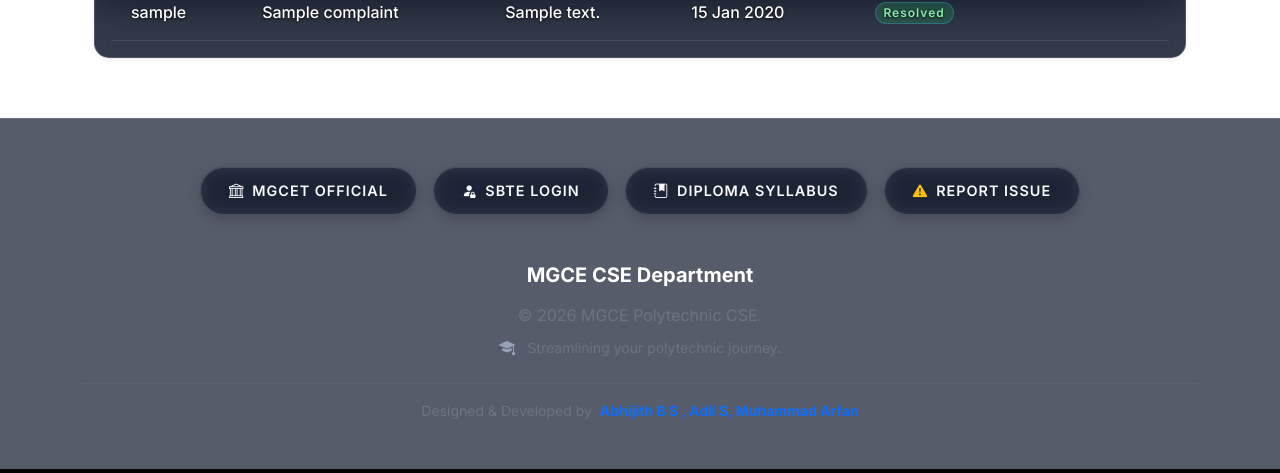
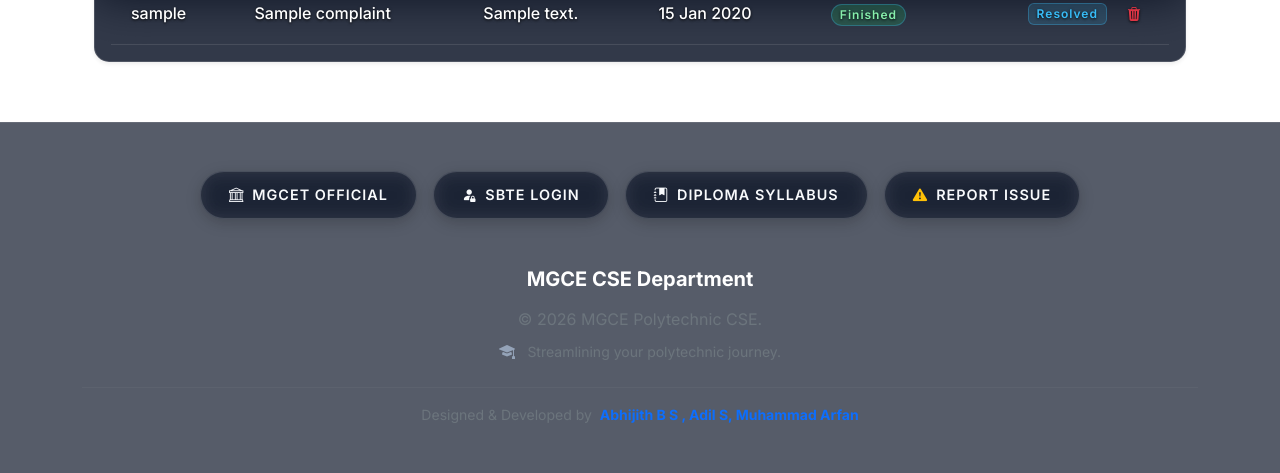
Before and after one commit to mrabhijithbs/Diploma-CSE-Note-Hub, a Django app: page /admin-dashboard/ in a window 1280 px wide. Shown: the part 801-1274 px from the top of the page. Run offline with Django 5.2, Linux system fonts and the light colour scheme; a user stored in the database is signed in; tables that the repository leaves empty hold one stand-in row (values such as "Sample post"); grey boxes marked "Sample" are stand-in pictures; data that the repository does not hold is empty.

Commit message:
feat: enhance complaint admin ui, change badge to finished, add delete functionality

```diff
--- a/notes/templates/notes/admin_dashboard.html
+++ b/notes/templates/notes/admin_dashboard.html
@@ -100,7 +100,7 @@
                         <td>{{ complaint.created_at|date:"d M Y" }}</td>
                         <td>
                             {% if complaint.is_resolved %}
-                            <span class="badge rounded-pill bg-success-subtle text-success">Resolved</span>
+                            <span class="badge rounded-pill bg-success-subtle text-success">Finished</span>
                             {% else %}
                             <span class="badge rounded-pill bg-warning-subtle text-warning">Pending</span>
                             {% endif %}
@@ -113,7 +113,14 @@
                                     <i class="bi bi-check-circle me-1"></i> Resolve
                                 </button>
                             </form>
+                            {% else %}
+                            <span class="badge bg-secondary me-2">Resolved</span>
                             {% endif %}
+                            <a href="{% url 'delete_complaint' complaint.id %}"
+                                class="btn btn-sm btn-outline-danger border-0"
+                                onclick="return confirm('Are you sure you want to delete this complaint?')">
+                                <i class="bi bi-trash3-fill"></i>
+                            </a>
                         </td>
                     </tr>
                     {% empty %}
--- a/notes/urls.py
+++ b/notes/urls.py
@@ -34,6 +34,7 @@ urlpatterns = [
     # 10. Complaints
     path('complaints/', views.submit_complaint, name='submit_complaint'),
     path('admin/complaints/resolve/<int:complaint_id>/', views.resolve_complaint, name='resolve_complaint'),
+    path('admin/complaints/delete/<int:complaint_id>/', views.delete_complaint, name='delete_complaint'),
     path('notifications/read/', views.mark_notifications_read, name='mark_notifications_read'),
 
     # 11. Ask AI Routes
--- a/notes/views.py
+++ b/notes/views.py
@@ -167,7 +167,16 @@ def resolve_complaint(request, complaint_id):
     messages.success(request, f"Complaint '{complaint.subject}' resolved. User notified.")
     return redirect('admin_dashboard')
 
-# 12. Mark Notifications as Read
+# 12. Admin Action: Delete Complaint
+@user_passes_test(lambda u: u.is_superuser)
+def delete_complaint(request, complaint_id):
+    complaint = get_object_or_404(Complaint, id=complaint_id)
+    subject = complaint.subject
+    complaint.delete()
+    messages.warning(request, f"Complaint '{subject}' has been deleted.")
+    return redirect('admin_dashboard')
+
+# 13. Mark Notifications as Read
 @login_required
 def mark_notifications_read(request):
     request.user.notifications.filter(is_read=False).update(is_read=True)
```
